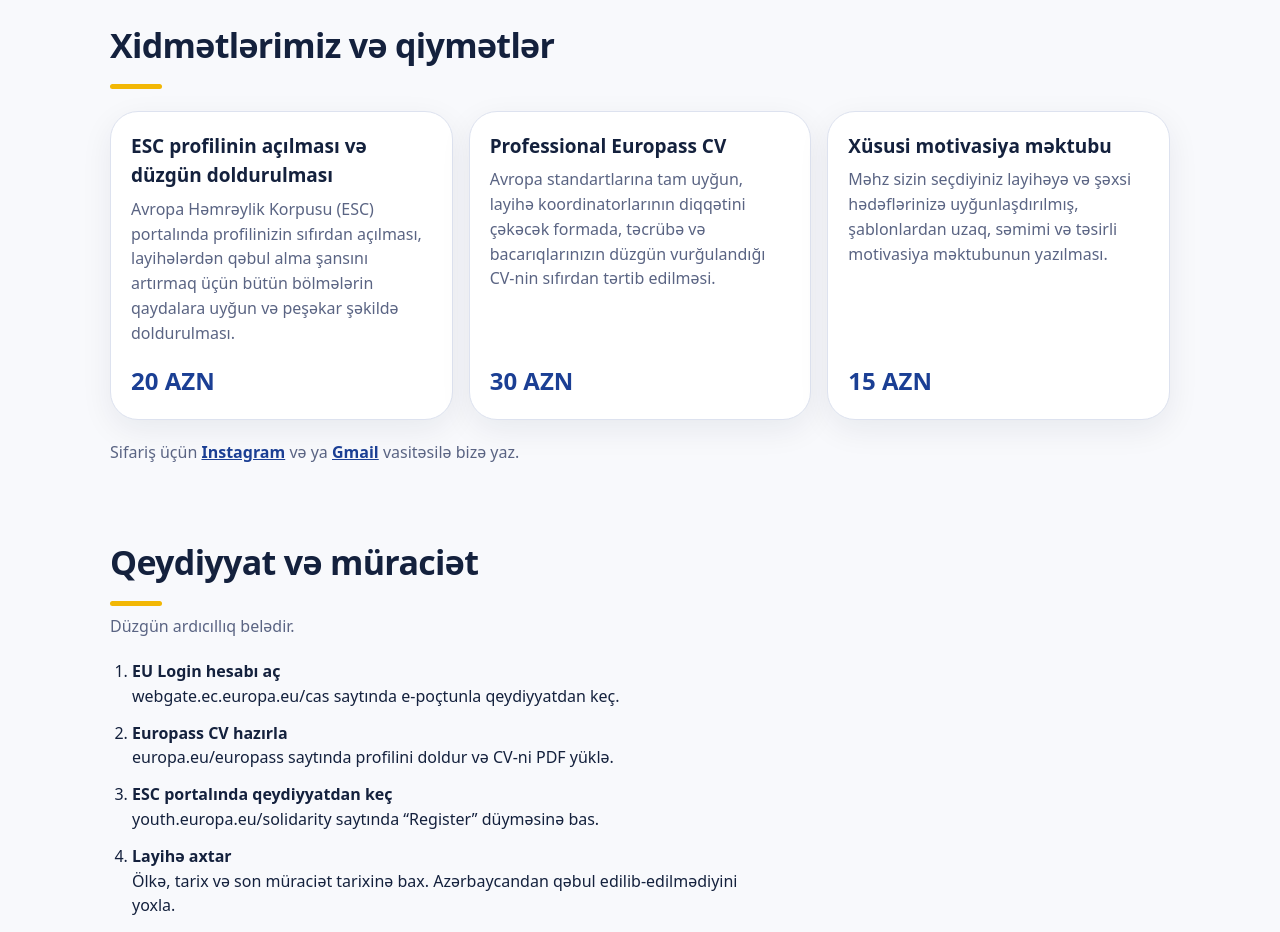
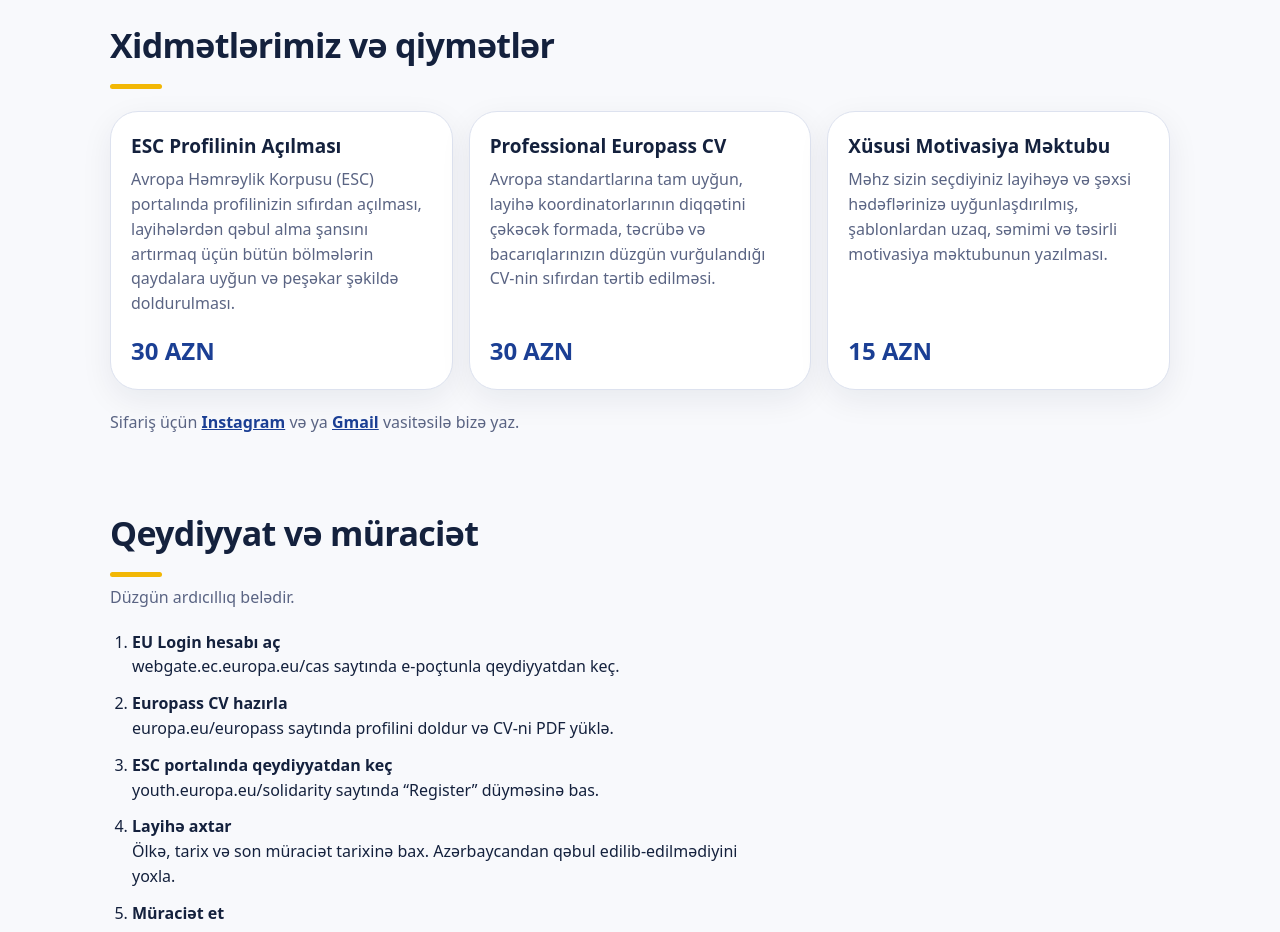
Before and after one commit to waytoeuropeaz-art/waytoeurope, a plain HTML site: page index.html in a window 1280 px wide. Shown: the part 3480-4412 px from the top of the page. Drawn offline with Linux system fonts and the light colour scheme.

Commit message:
Update service descriptions and prices in index.html

```diff
--- a/index.html
+++ b/index.html
@@ -148,9 +148,9 @@ details{border-radius:20px}
 <section id="xidmet">
 <h2>Xidmətlərimiz və qiymətlər</h2>
 <div class="cards">
-<div class="box"><h3>ESC profilinin açılması və düzgün doldurulması</h3><p>Avropa Həmrəylik Korpusu (ESC) portalında profilinizin sıfırdan açılması, layihələrdən qəbul alma şansını artırmaq üçün bütün bölmələrin qaydalara uyğun və peşəkar şəkildə doldurulması.</p><p style="margin-top:14px;font-size:24px;font-weight:800;color:var(--blue)">20 AZN</p></div>
+<div class="box"><h3>ESC Profilinin Açılması</h3><p>Avropa Həmrəylik Korpusu (ESC) portalında profilinizin sıfırdan açılması, layihələrdən qəbul alma şansını artırmaq üçün bütün bölmələrin qaydalara uyğun və peşəkar şəkildə doldurulması.</p><p style="margin-top:14px;font-size:24px;font-weight:800;color:var(--blue)">30 AZN</p></div>
 <div class="box"><h3>Professional Europass CV</h3><p>Avropa standartlarına tam uyğun, layihə koordinatorlarının diqqətini çəkəcək formada, təcrübə və bacarıqlarınızın düzgün vurğulandığı CV-nin sıfırdan tərtib edilməsi.</p><p style="margin-top:14px;font-size:24px;font-weight:800;color:var(--blue)">30 AZN</p></div>
-<div class="box"><h3>Xüsusi motivasiya məktubu</h3><p>Məhz sizin seçdiyiniz layihəyə və şəxsi hədəflərinizə uyğunlaşdırılmış, şablonlardan uzaq, səmimi və təsirli motivasiya məktubunun yazılması.</p><p style="margin-top:14px;font-size:24px;font-weight:800;color:var(--blue)">15 AZN</p></div>
+<div class="box"><h3>Xüsusi Motivasiya Məktubu</h3><p>Məhz sizin seçdiyiniz layihəyə və şəxsi hədəflərinizə uyğunlaşdırılmış, şablonlardan uzaq, səmimi və təsirli motivasiya məktubunun yazılması.</p><p style="margin-top:14px;font-size:24px;font-weight:800;color:var(--blue)">15 AZN</p></div>
 </div>
 <p class="sub" style="margin-top:20px">Sifariş üçün <a href="https://www.instagram.com/waytoeurope.az" target="_blank" rel="noopener noreferrer" style="color:var(--blue);font-weight:700">Instagram</a> və ya <a href="https://mail.google.com/mail/?view=cm&fs=1&to=waytoeuropeaz@gmail.com" target="_blank" rel="noopener noreferrer" style="color:var(--blue);font-weight:700">Gmail</a> vasitəsilə bizə yaz.</p>
 </section>
```
